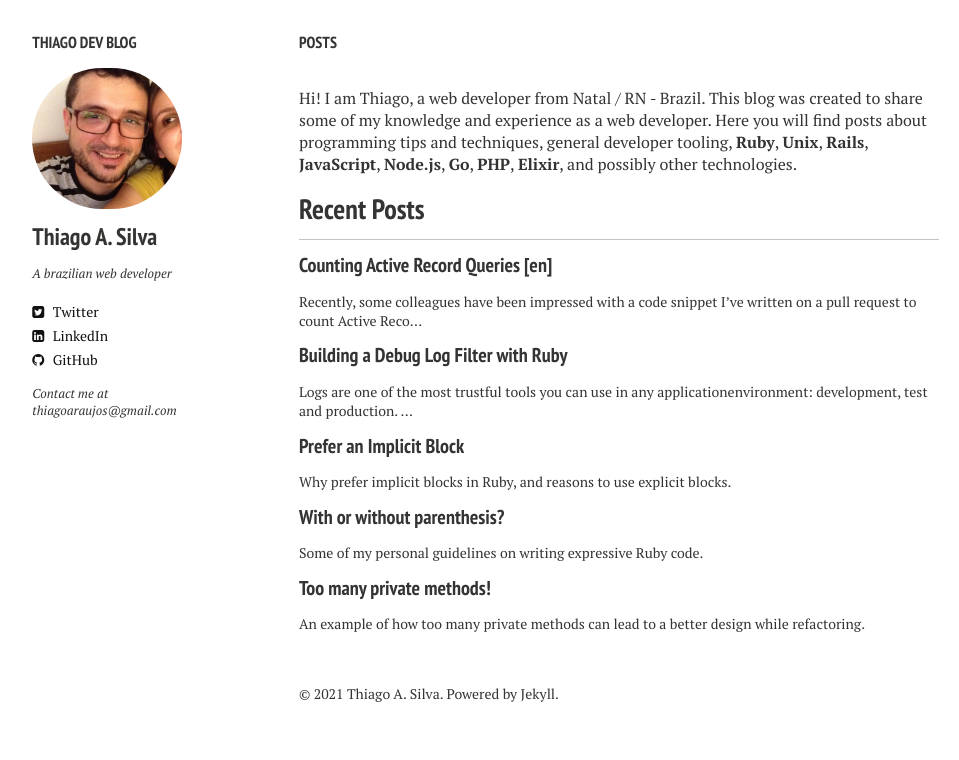
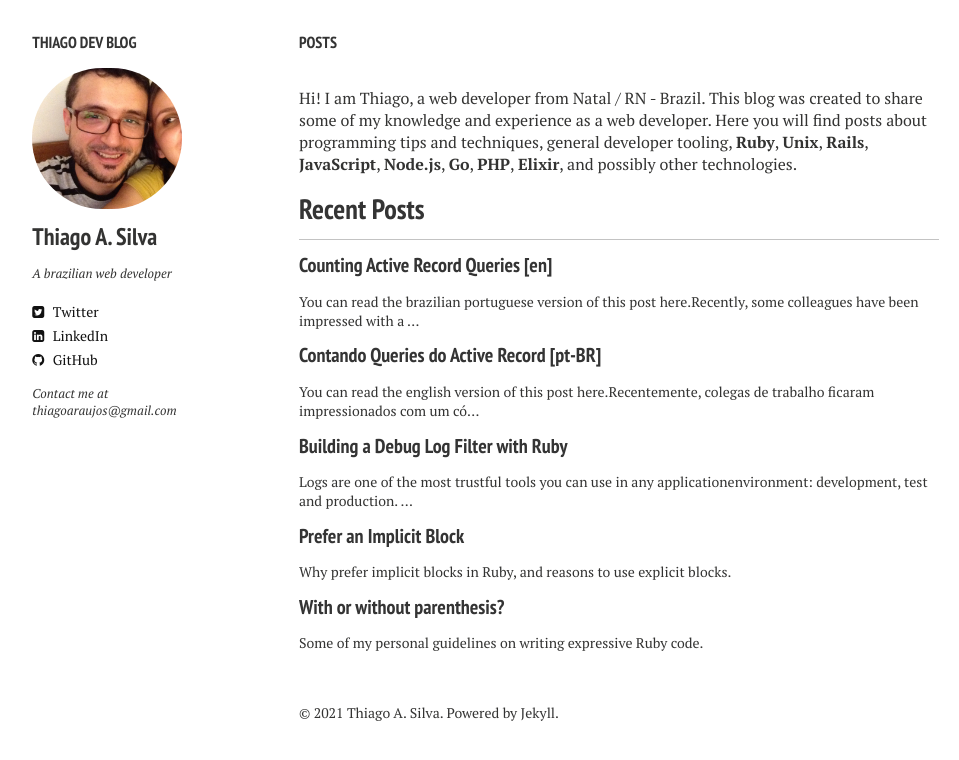
Before and after one commit to thiagoa/thiagoa.github.io, a Jekyll site: the page built from index.md, in a window 1280 px wide. Shown: the top 760 px of the page, without its empty margins (21-980 px from the left). Built offline with Jekyll 4.4.1, drawn with Linux system fonts in a browser that asks for light colours; nearby versions of some CDN libraries; part of the change alters nothing that is shown.

Commit message:
Versão do post em pt-br

````diff
--- /dev/null
+++ b/_posts/2021-07-14-contando-queries-do-active-record.markdown
@@ -0,0 +1,136 @@
+---
+layout: post
+title: Contando Queries do Active Record [pt-BR]
+description:
+tags: [rails,ruby,activerecord]
+comments: true
+---
+
+You can read the english version of this post [here](http://thiagoa.github.io/counting-active-record-queries/).
+
+Recentemente, colegas de trabalho ficaram impressionados com um código que escrevi para contar queries do Active Record. Mas por que alguém faria isso? Existem boas razões!
+
+Eu gosto de usar TDD, desenvolvimento orientado a testes, quando a situação é propícia para tanto. Eu estava tentando descobrir uma forma de otimizar a travessia de uma árvore de objetos Active Record implementada com a gem [`ancestry`](https://github.com/stefankroes/ancestry). O problema é que o GraphQL estava acessando a árvore da seguinte maneira:
+
+```ruby
+# Pseudo-código para explicar o problema
+#
+# A coleção "children" é fornecida pela gem ancestry
+publisher.root_nav.children do |child|
+  # Recursivamente acesse 'child.children' até chegar na profundidade máxima da árvore...
+end
+```
+
+Para quem conhece o Active Record, é bastante visível que o código acima sofre de N+1, onde cada filho da coleção `children` roda uma query adicional para buscar outra coleção de filhos e por aí vai. O primeiro passo para resolver o problema foi escrever alguns testes e interceptar o lugar do código onde o "root nav" estava sendo buscado, então eu comecei com o seguinte código:
+
+```ruby
+class NavItemsQuery
+  def self.call(root)
+    root
+  end
+end
+```
+
+O ponto de chamada foi mudado disso:
+
+
+```ruby
+publisher.root_nav
+```
+
+Para isso:
+
+```ruby
+NavItemsQuery.call(publisher.root_nav)
+```
+
+Claro, isso não mudou nada mas foi um ótimo começo. Pelo menos eu criei a classe onde iria escrever o meu código, e meus testes simplesmente se limitaram a verificar o conteúdo da árvore até atingir a profundidade máxima (`max_depth`).
+
+O próximo passo foi reutilizar os mesmos testes, mas otimizar a estratégia de obtenção dos dados. Em outras palavras, o comportamento seria mantido mas o código seria otimizado. Seguindo um workflow com TDD, como fazer essa garantia? Uma maneira possível é contar as queries SQL! Com isso em mente, eu criei o seguinte teste:
+
+```ruby
+# Tradução: executa três queries ou menos
+it 'execute three queries or less' do
+  root = create_tree(depth: 3)
+  count = 0
+
+  begin
+    ActiveSupport::Notifications.subscribe('sql.active_record') { count += 1 }
+    NavItemsQuery.call(root, max_depth: 3)
+
+    # A contagem de queries deve ser menor ou igual que 3
+    expect(count).to be <= 3
+  ensure
+    ActiveSupport::Notifications.unsubscribe('sql.active_record')
+  end
+end
+```
+
+Isso me pareceu bem razoável porque meu teste estava exercitando uma árvore com profundidade 3, e depois de alguma análise eu descobri que podia rodar uma query para cada nível da árvore.
+
+Mas como a contagem de queries funciona? O Active Record tem um mecanismo de pubsub (publish-subscribe) onde você pode se inscrever usando a string `sql.active_record` para contar toda e qualquer query SQL executada pelo Rails, e eu simplesmente usei a closure do bloco para contar as queries. Legal né?
+
+Como eu tinha mais de um teste contando queries, eu criei um um helper:
+
+```ruby
+def counting_active_record_queries
+  count = 0
+  ActiveSupport::Notifications.subscribe('sql.active_record') { count += 1 }
+  yield
+  count
+ensure
+  ActiveSupport::Notifications.unsubscribe('sql.active_record')
+end
+```
+
+E então eu consegui transformar o teste acima nessa maravilha:
+
+```ruby
+# Tradução: executa três queries ou menos
+it 'execute three queries or less' do
+  root = create_tree(depth: 3)
+
+  count = counting_active_record_queries do
+    NavItemsQuery.call(root, max_depth: 3)
+  end
+
+  # A contagem de queries deve ser menor ou igual que 3
+  expect(count).to be <= 3
+end
+```
+
+Excelente! Eu tenho que dizer que durante a sessão de TDD, a asserção final do teste se transformou nisso:
+
+```ruby
+# A contagem de queries deve ser 1
+expect(count).to be 1
+```
+
+O motivo é que eu descobri uma forma de buscar tudo com uma única query SQL e melhorar ainda mais a performance, mas vou deixar isso para outro post :)
+
+## Bonus: Debugando queries do Active Record
+
+Sabe aquela query que você vê nos logs do Rails e não tem ideia de onde vem, como uma agulha no palheiro? Você pode usar as notificações do Active Record para encontrá-las também!
+
+```ruby
+ActiveSupport::Notifications.subscribe('sql.active_record') do |_, _, _, _, details|
+  if details[:sql] =~ MINHA_REGEX
+    puts '*' * 50
+    puts details[:sql]
+    puts caller.join("\n")
+    puts '*' * 50
+  end
+end
+```
+
+Esse truque consiste em:
+
+1. Se inscrever nas queries Active Record, como explicado anteriormente;
+2. A variável `details[:sql]` contém a query SQL, que você pode usar para fazer o match com uma regex da query que você está procurando;
+3. Imprimir o backtrace do código com `caller.join("\n")` para ver onde a query está sendo executada.
+
+Você pode até mesmo usar o `binding.pry` dentro do bloco se precisar.
+
+## Conclusão
+
+Esse post foi rapidinho, mas espero ter sido útil. Você pode aprender mais sobre as notificações do Active Record [aqui](https://api.rubyonrails.org/classes/ActiveSupport/Notifications.html) (em inglês).
--- a/_posts/2021-07-14-counting-active-record-queries.markdown
+++ b/_posts/2021-07-14-counting-active-record-queries.markdown
@@ -6,9 +6,11 @@ tags: [rails,ruby,activerecord]
 comments: true
 ---
 
+You can read the brazilian portuguese version of this post [here](http://thiagoa.github.io/contando-queries-do-active-record/).
+
 Recently, some colleagues have been impressed with a code snippet I've written on a pull request to count Active Record queries. But why would one do that? Well, there are certainly good reasons!
 
-I enjoy a TDD workflow when the situation calls for it, so I was trying to come up with a way to optimize the traversal of a tree of Active Record objects implemented  with the `ancestry` gem. The problem is that GraphQL was accessing the tree roughly like this:
+I enjoy a TDD workflow when the situation calls for it, so I was trying to come up with a way to optimize the traversal of a tree of Active Record objects implemented  with the [`ancestry`](https://github.com/stefankroes/ancestry) gem. The problem is that GraphQL was accessing the tree roughly like this:
 
 ```ruby
 # Pseudocode to explain the problem.
````
